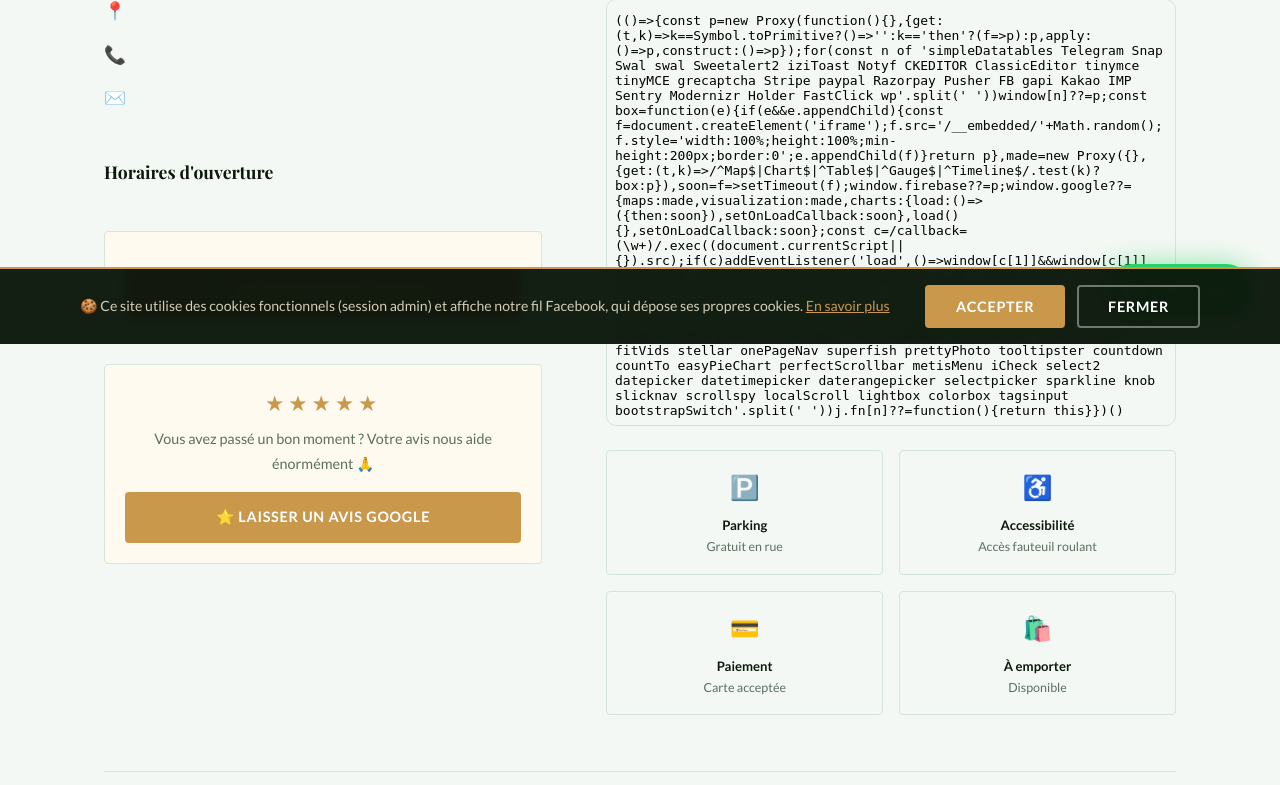
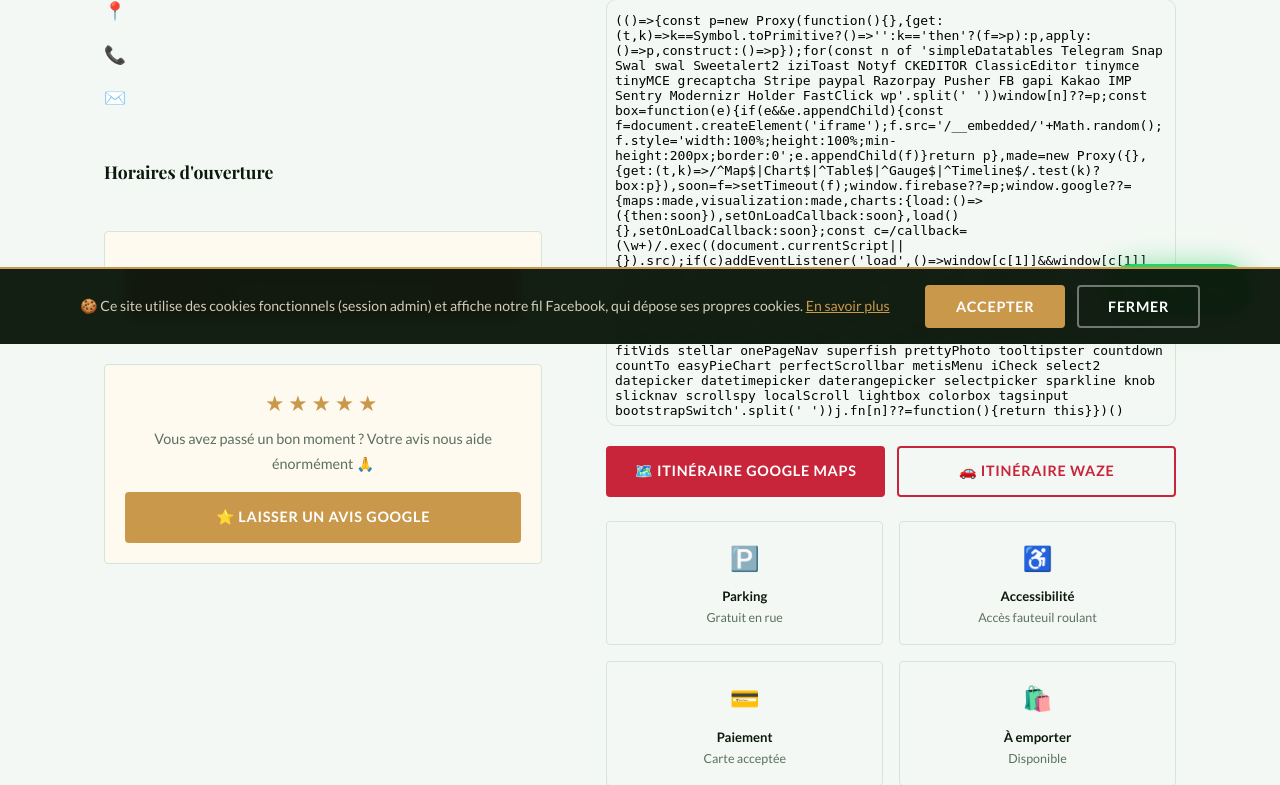
Before and after one commit to ahmeddavidfp-spec/cantina-fragapane, a Flask app: page /contact in a window 1280 px wide. Shown: the part 456-1241 px from the top of the page. Run offline with Flask 3, Linux system fonts and the light colour scheme; data that the repository does not hold is empty; parts of the project's set-up code (start-up, migrations or seed data) failed here and were passed over; some libraries are stand-ins or nearby versions; some web fonts are replaced.

Commit message:
Contact : boutons itineraire Google Maps + Waze sous la carte
Co-Authored-By: Claude Opus 4.8 <noreply@anthropic.com>

```diff
--- a/templates/contact.html
+++ b/templates/contact.html
@@ -128,6 +128,17 @@
           {% endif %}
         </div>
 
+        {# ── Itinéraire (Google Maps + Waze) ── #}
+        {% set nav_dest = (info.get('address','') ~ ', ' ~ info.get('city','') ~ ', Belgique')|urlencode %}
+        <div style="margin-top:1.25rem; display:flex; gap:.75rem; flex-wrap:wrap;">
+          <a href="https://www.google.com/maps/dir/?api=1&destination={{ nav_dest }}"
+             target="_blank" rel="noopener" class="btn btn-primary"
+             style="flex:1; justify-content:center; min-width:160px;">🗺️ Itinéraire Google Maps</a>
+          <a href="https://waze.com/ul?q={{ nav_dest }}&navigate=yes"
+             target="_blank" rel="noopener" class="btn btn-outline"
+             style="flex:1; justify-content:center; min-width:160px;">🚗 Itinéraire Waze</a>
+        </div>
+
         <div style="margin-top:1.5rem; display:grid; grid-template-columns:1fr 1fr; gap:1rem;">
           <div style="background:var(--light); border:1px solid var(--border); border-radius:var(--radius); padding:1rem; text-align:center;">
             <div style="font-size:1.5rem; margin-bottom:.4rem;">🅿️</div>
```
